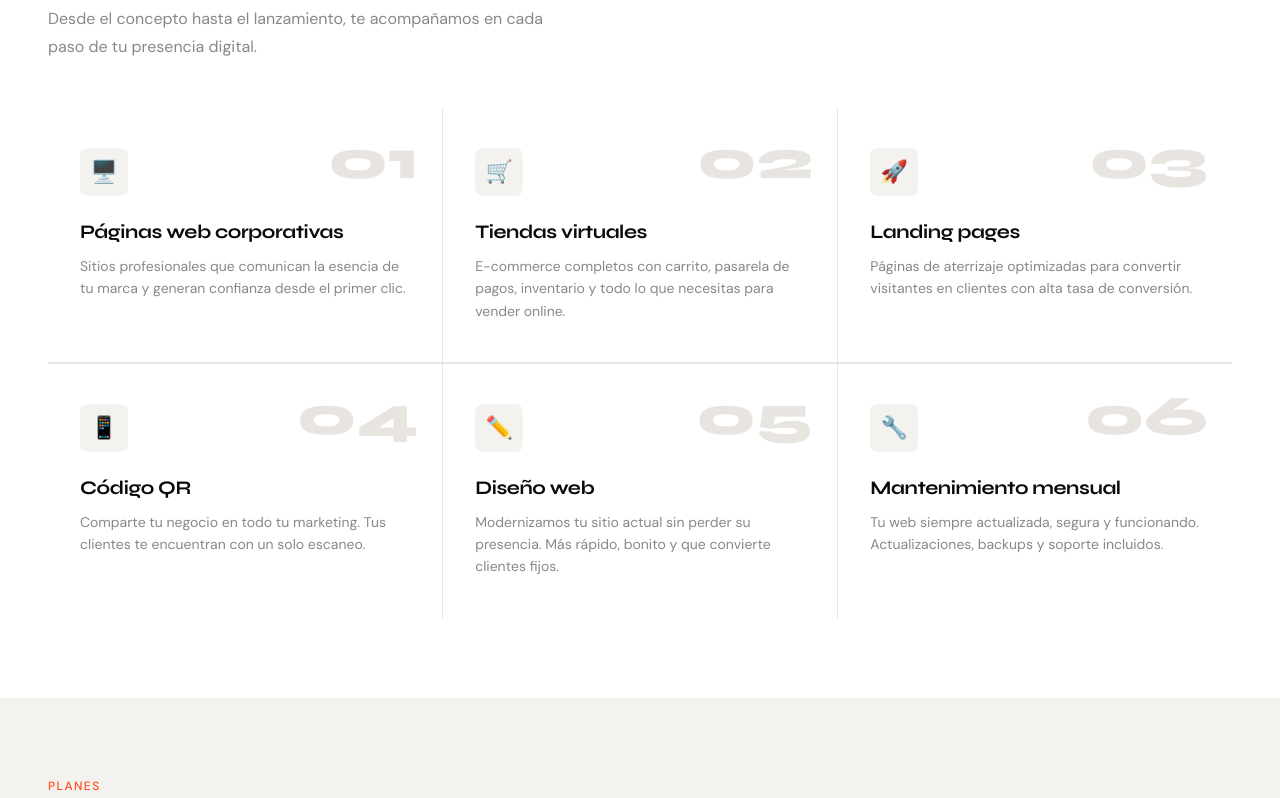
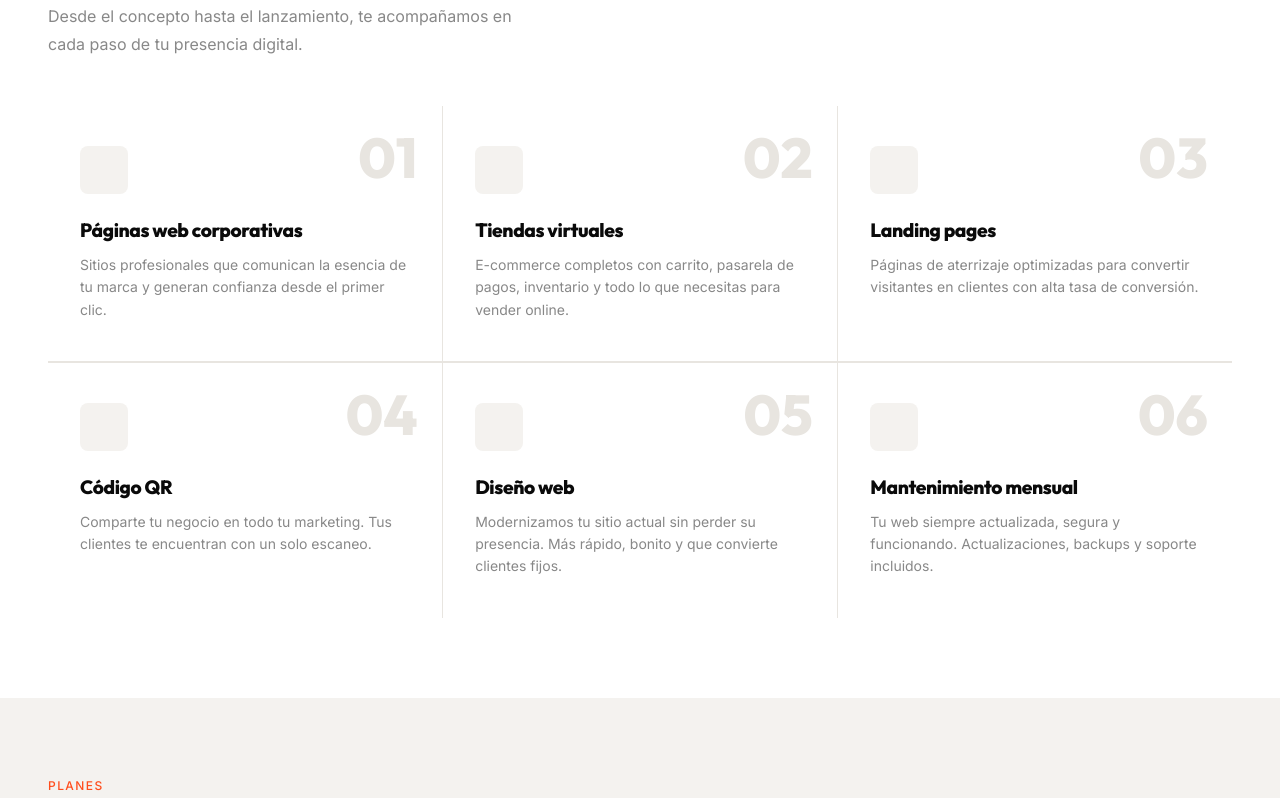
Before and after one commit to CAVONNI/CAVONNI, a website: page index.html in a window 1280 px wide. Shown: the part 1040-1838 px from the top of the page. Drawn offline with Linux system fonts and the light colour scheme.

Commit message:
Add files via upload

```diff
--- a/index.html
+++ b/index.html
@@ -5,9 +5,11 @@
     <meta name="viewport" content="width=device-width, initial-scale=1.0" />
     <title>CAVONNI — Páginas Web</title>
     <link
-      href="https://fonts.googleapis.com/css2?family=Syne:wght@400;700;800&family=DM+Sans:wght@300;400;500&display=swap"
+      <link
+      href="https://fonts.googleapis.com/css2?family=Outfit:wght@400;600;800&family=Inter:wght@300;400;500&display=swap"
       rel="stylesheet"
     />
+
     <style>
       *,
       *::before,
@@ -23,8 +25,8 @@
         --gray: #f4f2ef;
         --gray2: #e8e5e0;
         --muted: #888;
-        --font-head: "Syne", sans-serif;
-        --font-body: "DM Sans", sans-serif;
+        --font-head: "Outfit", sans-serif;
+        --font-body: "Inter", sans-serif;
       }
       html {
         scroll-behavior: smooth;
@@ -860,9 +862,7 @@
       <div class="services-grid">
         <div class="service-card">
           <span class="service-num">01</span>
-          <div class="service-icon-bg">
-            <span class="service-icon">🖥️</span>
-          </div>
+          <div class="service-icon-bg"></div>
           <div class="service-title">Páginas web corporativas</div>
           <div class="service-desc">
             Sitios profesionales que comunican la esencia de tu marca y generan
@@ -871,9 +871,7 @@
         </div>
         <div class="service-card">
           <span class="service-num">02</span>
-          <div class="service-icon-bg">
-            <span class="service-icon">🛒</span>
-          </div>
+          <div class="service-icon-bg"></div>
           <div class="service-title">Tiendas virtuales</div>
           <div class="service-desc">
             E-commerce completos con carrito, pasarela de pagos, inventario y
@@ -882,9 +880,7 @@
         </div>
         <div class="service-card">
           <span class="service-num">03</span>
-          <div class="service-icon-bg">
-            <span class="service-icon">🚀</span>
-          </div>
+          <div class="service-icon-bg"></div>
           <div class="service-title">Landing pages</div>
           <div class="service-desc">
             Páginas de aterrizaje optimizadas para convertir visitantes en
@@ -893,9 +889,7 @@
         </div>
         <div class="service-card">
           <span class="service-num">04</span>
-          <div class="service-icon-bg">
-            <span class="service-icon">📱</span>
-          </div>
+          <div class="service-icon-bg"></div>
           <div class="service-title">Código QR</div>
           <div class="service-desc">
             Comparte tu negocio en todo tu marketing. Tus clientes te encuentran
@@ -904,9 +898,7 @@
         </div>
         <div class="service-card">
           <span class="service-num">05</span>
-          <div class="service-icon-bg">
-            <span class="service-icon">✏️</span>
-          </div>
+          <div class="service-icon-bg"></div>
           <div class="service-title">Diseño web</div>
           <div class="service-desc">
             Modernizamos tu sitio actual sin perder su presencia. Más rápido,
@@ -915,9 +907,7 @@
         </div>
         <div class="service-card">
           <span class="service-num">06</span>
-          <div class="service-icon-bg">
-            <span class="service-icon">🔧</span>
-          </div>
+          <div class="service-icon-bg"></div>
           <div class="service-title">Mantenimiento mensual</div>
           <div class="service-desc">
             Tu web siempre actualizada, segura y funcionando. Actualizaciones,
@@ -945,7 +935,7 @@
           </ul>
           <button
             class="plan-btn"
-            onclick="sendPrompt('Quiero el plan Básico de CAVONNI studio por $299.900')"
+            onclick="window.location.href='https://checkout.wompi.co/l/Z7zxTi'"
           >
             Comenzar →
           </button>
@@ -964,7 +954,7 @@
           </ul>
           <button
             class="plan-btn"
-            onclick="sendPrompt('Quiero el plan Premium de CAVONNI studio por $639.900')"
+            onclick="window.location.href='https://checkout.wompi.co/l/3VE4AW'"
           >
             Comenzar →
           </button>
@@ -982,7 +972,7 @@
           </ul>
           <button
             class="plan-btn"
-            onclick="sendPrompt('Quiero el plan E-commerce de CAVONNI studio por $839.900')"
+            onclick="window.location.href='https://checkout.wompi.co/l/Vlel9n'"
           >
             Comenzar →
           </button>
```
